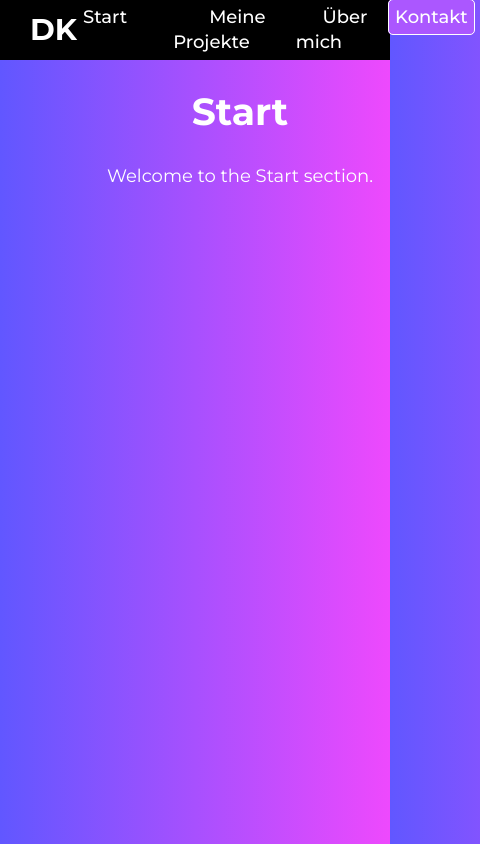
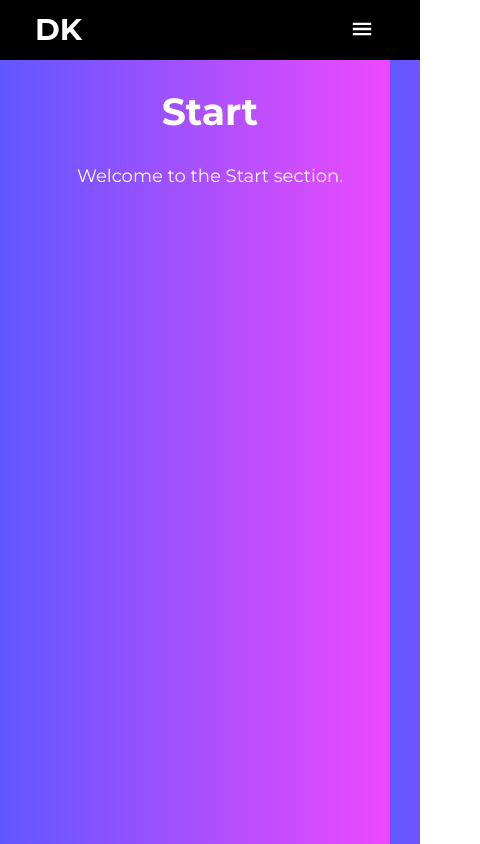
Before and after one commit to DenKim94/PRJ_myPortfolioWebsite, a React (Vite) app in the folder my-website-app/: page / in a window 390 px wide. Shown: the top 844 px of the page, 480 px wide, since content can reach past the window. Built offline with nearby package versions, Linux system fonts and the light colour scheme.

Commit message:
Added icons and logic for responsive navigation bar

```diff
--- a/my-website-app/src/components/Header.jsx
+++ b/my-website-app/src/components/Header.jsx
@@ -1,11 +1,24 @@
 import './../styles/Header.css'
 
 function Header() {
+
+  const showSidebar = () => {
+    const sidebar = document.querySelector('.sidebar-elements')
+    sidebar.style.display = 'flex'
+  }
+  const hideSidebar = () => {
+    const sidebar = document.querySelector('.sidebar-elements')
+    sidebar.style.display = 'none'
+  }
+
   return (
     <header className="fixed-header">
       <div className="my-logo">DK</div>
       <nav className="navigation-bar">
-        <ul className="navigation-elements">
+        <ul className="sidebar-elements">
+          <li onClick={hideSidebar}>
+            <a id="close_icon"><svg xmlns="http://www.w3.org/2000/svg" height="24px" viewBox="0 -960 960 960" width="24px" fill="#FFFFFF"><path d="M256-192.35 192.35-256l224-224-224-224L256-767.65l224 224 224-224L767.65-704l-224 224 224 224L704-192.35l-224-224-224 224Z"/></svg></a>
+          </li>
           <li>
             <a href="#start">Start</a>
           </li>
@@ -19,6 +32,23 @@ function Header() {
             <a id="contact_hover" href="#contact">Kontakt</a>
           </li>
         </ul>
+        <ul className="navigation-elements">
+          <li className='hideOnMobile'>
+            <a href="#start">Start</a>
+          </li>
+          <li className='hideOnMobile'>
+            <a href="#portfolio">Meine Projekte</a>
+          </li>
+          <li className='hideOnMobile'>
+            <a href="#about">Über mich</a>
+          </li>
+          <li className='hideOnMobile'>
+            <a id="contact_hover" href="#contact">Kontakt</a>
+          </li>
+          <li onClick={showSidebar}>
+            <a className='showOnMobile'><svg xmlns="http://www.w3.org/2000/svg" height="26px" viewBox="0 -960 960 960" width="24px" fill="#FFFFFF"><path d="M111.87-228.28v-91h736.26v91H111.87Zm0-206.22v-91h736.26v91H111.87Zm0-206.22v-91h736.26v91H111.87Z"/></svg></a>
+          </li>
+        </ul>
       </nav>
     </header>
   );
--- a/my-website-app/src/styles/App.css
+++ b/my-website-app/src/styles/App.css
@@ -2,7 +2,7 @@
 
 #root {
   width: 100%;
-  min-width: 480px;
+  min-width: var(--minAppWidth);
   margin: 0 auto;
   text-align: center;
   height: 100vh;
@@ -15,7 +15,7 @@
 .main-content {
   padding-top: var(--padding-topAbsValue);
   width: calc(100% - var(--padding-relValue));
-  min-width: 480px;
+  min-width: var(--minAppWidth);
   max-width: min(calc(100% - var(--padding-relValue)), var(--maxWidth));
   margin: 0 auto;
   display: flex;
--- a/my-website-app/src/styles/Header.css
+++ b/my-website-app/src/styles/Header.css
@@ -2,6 +2,7 @@
 
 .fixed-header{
     background-color: black;
+    min-width: var(--minAppWidth);
     position: fixed;
     height: var(--padding-topAbsValue);
     width: 100%;
@@ -32,14 +33,15 @@ nav {
     margin-right: var(--marginRight-Nav);
     justify-content: space-between;
     align-items: center;
+    list-style: none;
+    margin-top: 5px;
+    padding: 0;
 }
 
 .navigation-elements{
-    list-style: none; /* Entfernt die Standard-Punkte */
+    list-style: none;
+    display: flex;
     flex-direction: row;
-    margin: 0;
-    padding: 0;
-    display: flex;
 }
 
 .navigation-elements li{
@@ -60,6 +62,52 @@ nav {
     font-weight: 580;
 }
 
+.sidebar-elements{
+    position: fixed;
+    list-style: none;
+    display: none;
+    flex-direction: column;
+    align-items: flex-start;
+    justify-content: flex-start;
+    height: 100vh;
+    width: var(--sidebarWidth);
+    z-index: 9999;
+    background-color: rgba(0, 0, 0, 0.77);
+    backdrop-filter: blur(10px);
+    top: 0px;
+    right: 0px;
+    margin-top: 0px;
+    padding-left: 0px
+}
+
+.sidebar-elements li{
+    text-align: center;
+    margin-top: 30px;
+    margin-left: 30px;
+}
+
+.sidebar-elements a {
+    color: white;
+    text-decoration: none;
+    font-weight: 500;
+    padding: 6px;
+    transition: filter 300ms ease;
+}
+
+.sidebar-elements a:hover{
+    cursor: pointer;
+    font-weight: 580;
+}
+
+.showOnMobile{
+    display: none;
+}
+
+#close_icon{
+    align-items: flex-end;
+    justify-content: flex-end;
+}
+
 #contact_hover{
     border: 1px solid #ffffff;
     border-radius: 5px;
@@ -70,3 +118,18 @@ nav {
     border: 2px solid #ffffff;
     filter: drop-shadow(0 0 20px rgba(255, 255, 255, 0.9));
 }
+
+@media(max-width: 800px){
+    .hideOnMobile{
+        display: none;
+    }
+    .showOnMobile{
+        display: block;
+    }
+}
+
+@media(max-width: 480px){
+    .sidebar-elements{
+        width: 100%;
+    }
+}
--- a/my-website-app/src/styles/index.css
+++ b/my-website-app/src/styles/index.css
@@ -1,9 +1,11 @@
 :root {
+  --minAppWidth: 420px;
   --padding-relValue: 30%;
   --padding-topAbsValue: 60px;
+  --sidebarWidth: 250px;
   --maxWidth: 1280px;
-  --marginLeft-Logo: 30px;
-  --marginRight-Nav: 30px;
+  --marginLeft-Logo: 35px;
+  --marginRight-Nav: 0px;
   font-family: 'Montserrat', 'Inter', Arial, sans-serif;
   line-height: 1.4;
   font-weight: 400;
```
Also changed, not shown: my-website-app/public/icons/close_24dp.svg (added), my-website-app/public/icons/menu_24dp.svg (added).
